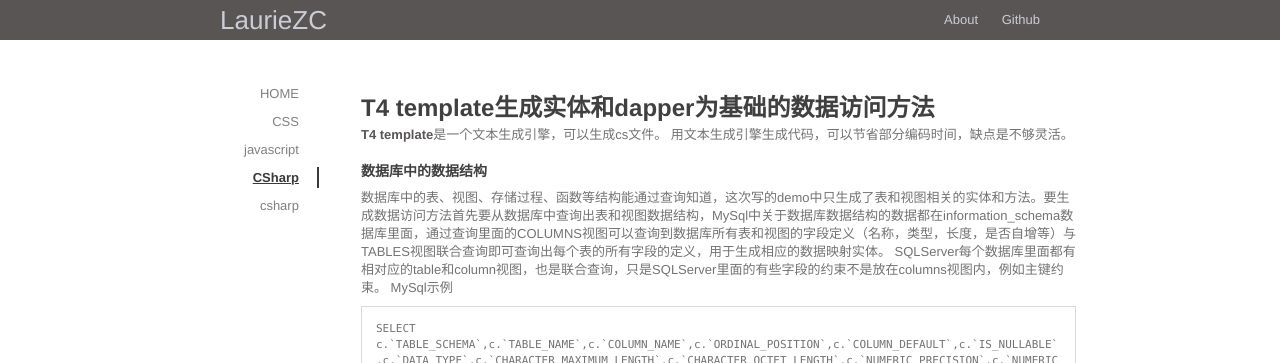
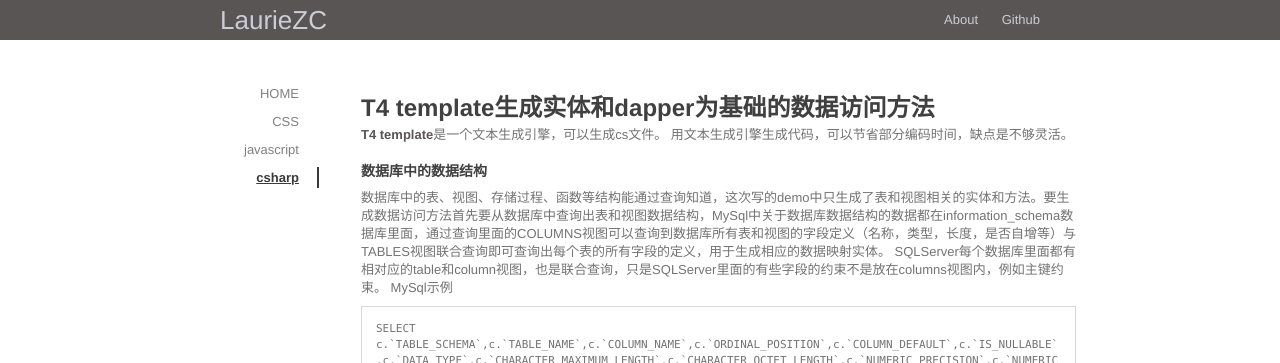
Before and after one commit to lauriezc/note, a Jekyll site: the page built from _posts/csharp/2016-09-29-code-generate.md, in a window 1280 px wide. Shown: the top 363 px of the page. Built offline with Jekyll 4.4.1, drawn with Linux system fonts in a browser that asks for light colours; nearby versions of some CDN libraries; comment, search, counter and statistics services are not loaded.

Commit message:
change code generate article category

```diff
--- a/_posts/csharp/2016-09-29-code-generate.md
+++ b/_posts/csharp/2016-09-29-code-generate.md
@@ -1,7 +1,7 @@
 ---
 layout: z
 title: "T4 template生成实体和dapper为基础的数据访问方法"
-category: "CSharp"
+category: "csharp"
 ---
 
 <b>[T4 template](http://msdn.microsoft.com/zh-cn/library/bb126445 "T4 template")</b>是一个文本生成引擎，可以生成cs文件。
```
